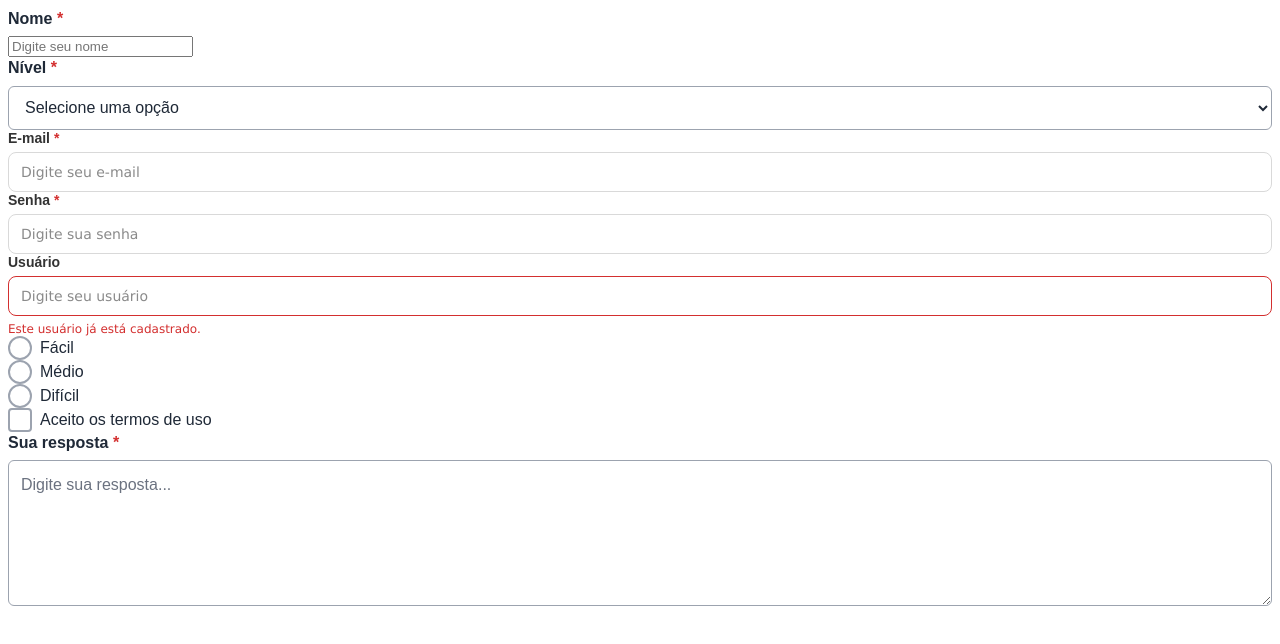
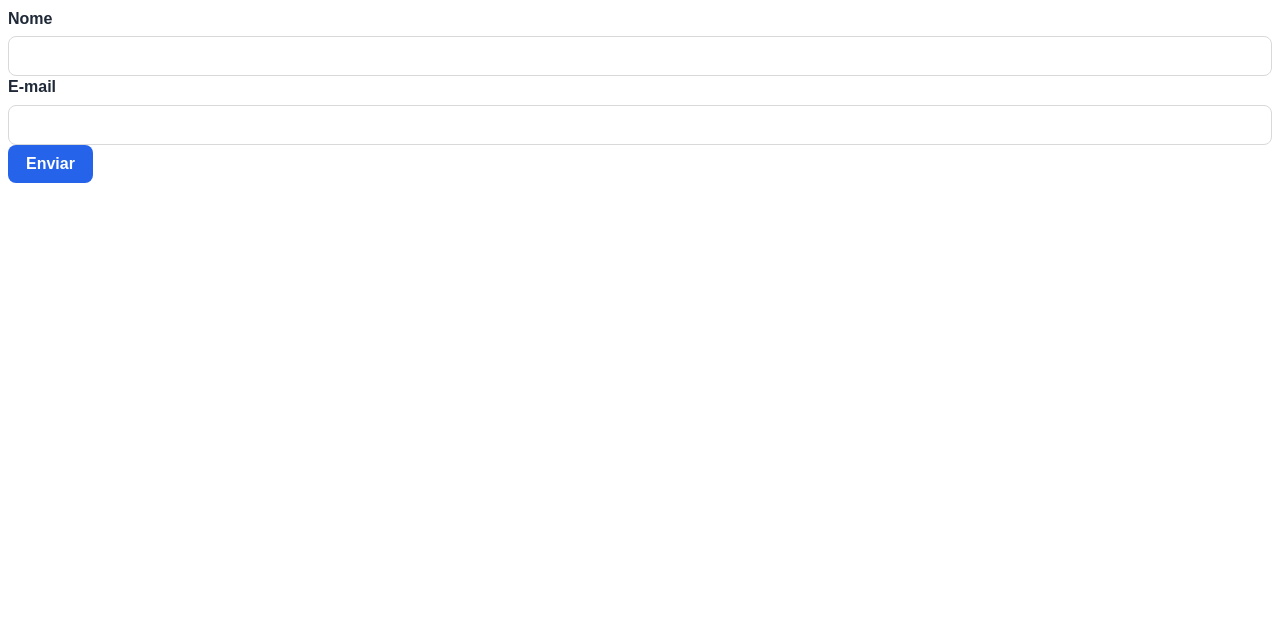
Before and after one commit to DupleExcellence/AcessiblePlatform, a React (Vite) app: page / in a window 1280 px wide. Shown: the top 644 px of the page. Built offline with nearby package versions, Linux system fonts and the light colour scheme.

Commit message:
feat: cria components composto Form

```diff
--- a/frontend/src/App.jsx
+++ b/frontend/src/App.jsx
@@ -1,4 +1,5 @@
 import Cadastro from "./pages/Cadastro.jsx";
+
 
 
 function App() {
--- /dev/null
+++ b/frontend/src/components/Form/Form.css
@@ -0,0 +1,6 @@
+.form {
+  display: flex;
+  flex-direction: column;
+  gap: 16px;
+  width: 100%;
+}
--- /dev/null
+++ b/frontend/src/components/Form/Form.jsx
@@ -0,0 +1,9 @@
+function Form({ children, onSubmit }) {
+  return (
+    <form onSubmit={onSubmit}>
+      {children}
+    </form>
+  );
+}
+
+export default Form;
--- a/frontend/src/pages/Cadastro.jsx
+++ b/frontend/src/pages/Cadastro.jsx
@@ -1,109 +1,27 @@
 import Input from "../components/Input/Input";
 import Label from "../components/Label/Label";
-import Select from "../components/Select/Select";
-import Checkbox from "../components/Checkbox/Checkbox";
-import Radio from "../components/Radio/Radio";
-import Textarea from "../components/Textarea/Textarea";
+import Form from "../components/Form/Form";
+import Button from "../components/Button/Button";
 
 function Cadastro() {
+  function handleSubmit(event) {
+    event.preventDefault();
+    console.log("Formulário enviado");
+  }
+
   return (
     <div>
-        <Label htmlFor="nome" required>
-          Nome
-        </Label>
+      <Form onSubmit={handleSubmit}>
+        <Label>Nome</Label>
+        <Input type="text" />
 
-          <input
-            id="nome"
-            type="text"
-            placeholder="Digite seu nome"
-          />
-          <div>
-            <Label htmlFor="nivel" required>
-              Nível
-            </Label>
+        <Label>E-mail</Label>
+        <Input type="email" />
 
-            <Select id="nivel" name="nivel" required>
-              <option value="">Selecione uma opção</option>
-              <option value="iniciante">Iniciante</option>
-              <option value="intermediario">Intermediário</option>
-              <option value="avancado">Avançado</option>
-            </Select>
-         </div>
-
-
-
-      <Input
-        label="E-mail"
-        type="email"
-        placeholder="Digite seu e-mail"
-        required
-      />
-
-      <Input
-        label="Senha"
-        type="password"
-        placeholder="Digite sua senha"
-        required
-      />
-
-      <Input
-        label="Usuário"
-        placeholder="Digite seu usuário"
-        error="Este usuário já está cadastrado."
-      />
-
-          <Radio
-        id="facil"
-        name="dificuldade"
-        value="facil"
-      >
-        Fácil
-      </Radio>
-
-      <Radio
-        id="medio"
-        name="dificuldade"
-        value="medio"
-      >
-        Médio
-      </Radio>
-
-      <Radio
-        id="dificil"
-        name="dificuldade"
-        value="dificil"
-      >
-        Difícil
-      </Radio>
-
-
-
-        <Checkbox
-          id="termos"
-          name="termos"
-          required
-        >
-          Aceito os termos de uso
-        </Checkbox>
-
-
-    <div>
-      <Label htmlFor="resposta" required>
-        Sua resposta
-      </Label>
-
-      <Textarea
-        id="resposta"
-        name="resposta"
-        placeholder="Digite sua resposta..."
-        rows={5}
-        required
-      />
-    </div>
-
-
-
-
+        <Button type="submit">
+          Enviar
+        </Button>
+      </Form>
     </div>
   );
 }
```
